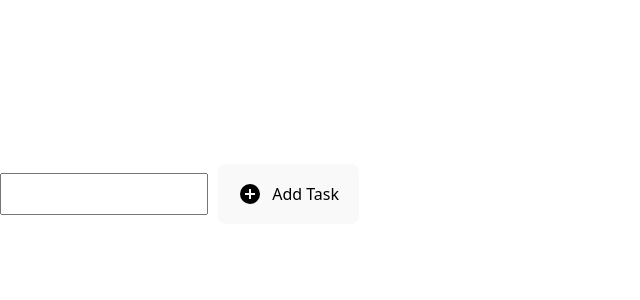
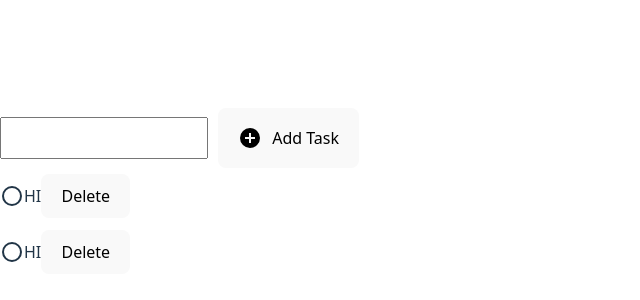
Before and after one commit to DongGeorge/simple-todo, a React (Vite) app: page / in a window 1280 px wide. Shown: the part 206-506 px from the top of the page, without its empty margins (0-640 px from the left). Built offline with nearby package versions, Linux system fonts and the light colour scheme.

Commit message:
Render list

```diff
--- a/src/App.jsx
+++ b/src/App.jsx
@@ -16,10 +16,14 @@ function App() {
     'width': '200px'
   }
 
+  const [tasks, setTasks] = useState(['Drink water', 'Stand up'])
+
   function addToList(formData) {
     const newTask = formData.get('task')
     console.log(newTask)
   }
+
+  const taskElements = tasks.map(task => <Task></Task>)
 
   return (
     <>
@@ -31,7 +35,9 @@ function App() {
         </button>
       </form>
 
-
+      {
+        taskElements
+      }
     </>
   )
 }
--- a/src/Components/Task.jsx
+++ b/src/Components/Task.jsx
@@ -3,7 +3,7 @@ import { useState } from "react";
 import { mdiCheckboxBlankCircleOutline } from "@mdi/js"
 import { mdiCheckboxMarkedCircle } from '@mdi/js';
 
-export default function Task() {
+export default function Task(props) {
 	const [completed, setCompleted] = useState(false)
 	const crossOut = completed ? "line-through" : null
 	const styling = {
@@ -22,7 +22,7 @@ export default function Task() {
 					<Icon path={mdiCheckboxBlankCircleOutline} size={1}/>
 				}
 
-				<h1>HI</h1>
+				<p>HI</p>
 
 				<button>Delete</button>
 			</div>
```
